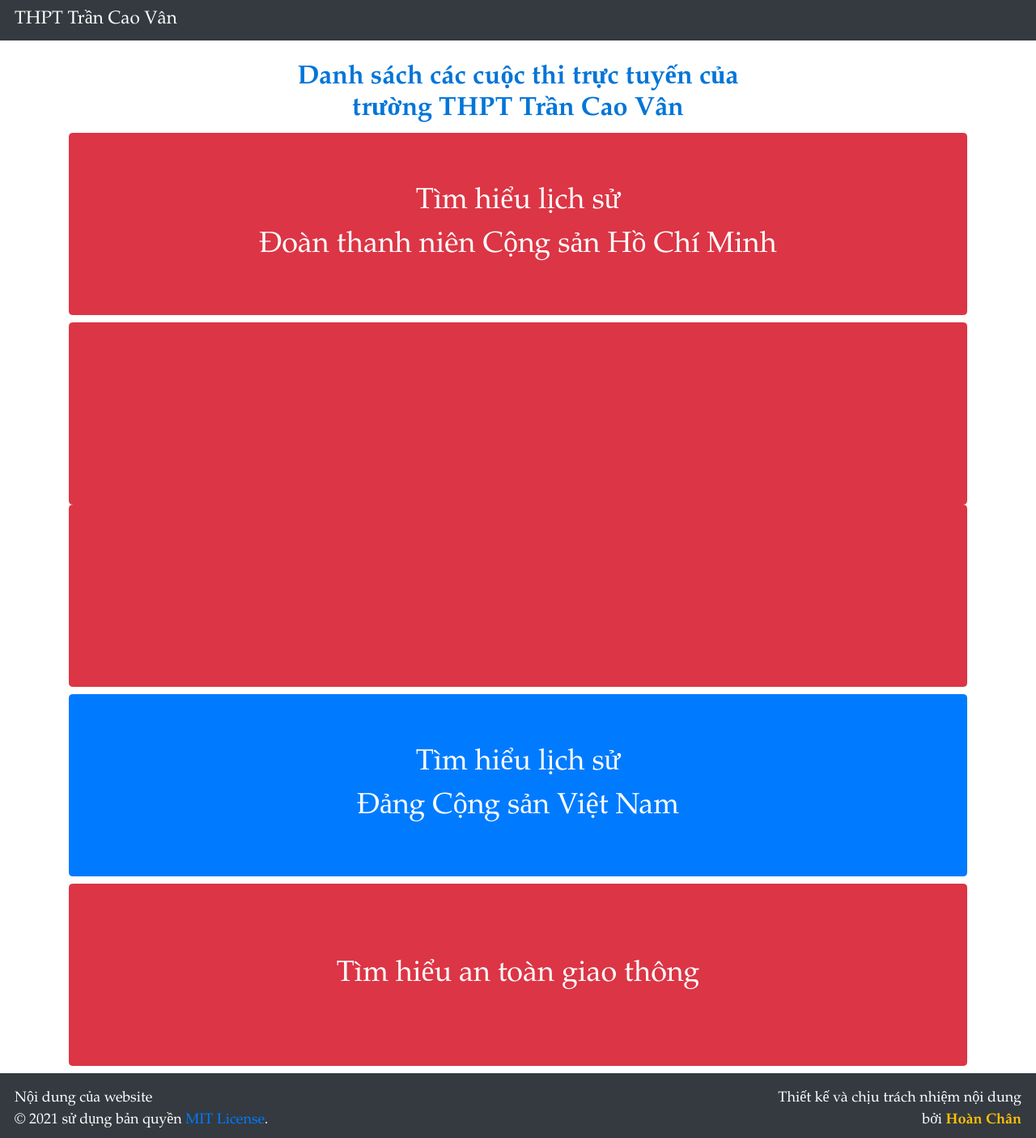
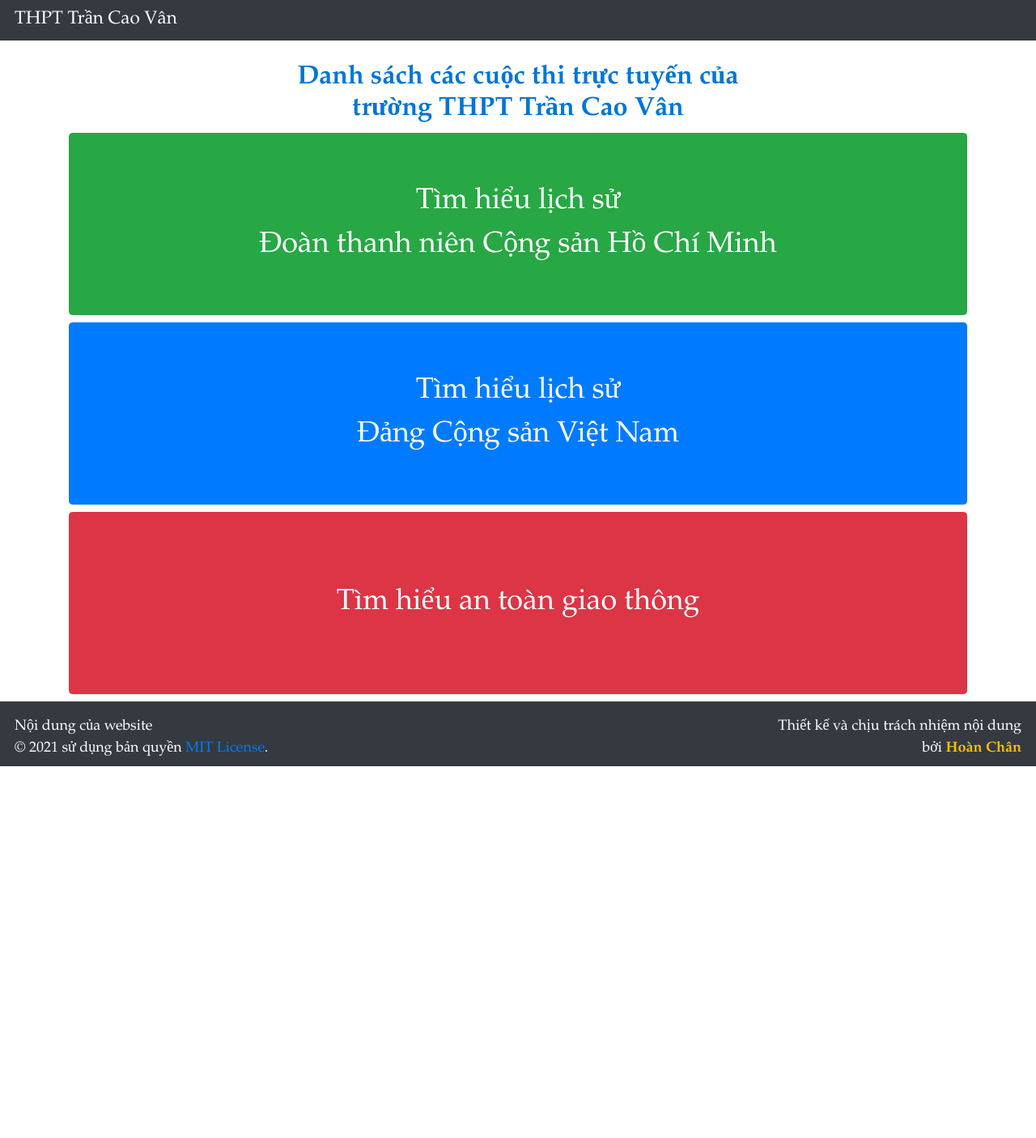
Before and after one commit to TCVan/tcvan.github.io, a Jekyll site: the page built from thi/index.html, in a window 1280 px wide. Shown: the whole page at 81% size. Built offline with Jekyll 4.4.1, drawn with Linux system fonts in a browser that asks for light colours; nearby versions of some CDN libraries; after the commit the page ends 946 px from its top, so only the background shows below that.

Commit message:
Cập nhật

```diff
--- a/thi/dtn.html
+++ b/thi/dtn.html
@@ -16,7 +16,7 @@
 
 <div class="container" id="container">
   <h1 class="pt-4 text-center">Cuộc thi tìm hiểu Đoàn thanh niên Cộng sản Hồ Chí Minh.</h1>
-  <h2 class="text-center py-2">Thời gian làm bài: từ 08:00 tới 09:00 ngày 21/03/2021</h2>
+  <h2 class="text-danger text-center py-2">Thời gian làm bài: từ 08:00 tới 09:00 ngày 21/03/2021</h2>
   <p class="text-center py-2">Các em xem mã số học sinh của mình trên thẻ HS hoặc ở đây nhé:</p>
   <p class="text-center pb-2"> <a class="btn btn-danger btn-block align-middle" href="https://drive.google.com/file/d/19pAdYylCUXnQkhtwvbKG3XYG1b6hGx-i/view">Danh sách HS các lớp</a></p>
   <p class="text-center pb-2"> <a class="btn btn-primary btn-block align-middle" href="https://forms.office.com/Pages/ResponsePage.aspx?id=DXyc3CXGnUGdd0vUJ4tdGek1XC3to9JMhpfKl3AEZphUQjhGUkpWVzVNMlBRQzhEOVhEWUU2VUhQNS4u">Tìm hiểu lịch sử<br />Đoàn thanh niên Cộng sản Hồ Chí Minh</a></p>
--- a/thi/index.html
+++ b/thi/index.html
@@ -16,7 +16,7 @@
 
 <div class="container" id="container">
   <h1 class="pt-4 text-center">Danh sách các cuộc thi trực tuyến của<br />trường THPT Trần Cao Vân</h1>
-  <p class="text-center pb-2"> <a class="btn btn-danger btn-block align-middle" href="dtn.html">Tìm hiểu lịch sử<br />Đoàn thanh niên Cộng sản Hồ Chí Minh</a</a></p>
+  <p class="text-center pb-2"> <a class="btn btn-success btn-block align-middle" href="dtn.html">Tìm hiểu lịch sử<br />Đoàn thanh niên Cộng sản Hồ Chí Minh</a></p>
   <p class="text-center pb-2"> <a class="btn btn-primary btn-block align-middle" href="lsdang.html">Tìm hiểu lịch sử<br />Đảng Cộng sản Việt Nam</a></p>
   <p class="text-center pb-2"> <a class="btn btn-danger btn-block align-middle" href="atgt.html">Tìm hiểu an toàn giao thông</a></p>
 </div>
```
Also changed, not shown: other parts of thi/index.html (+1 -1 lines).
